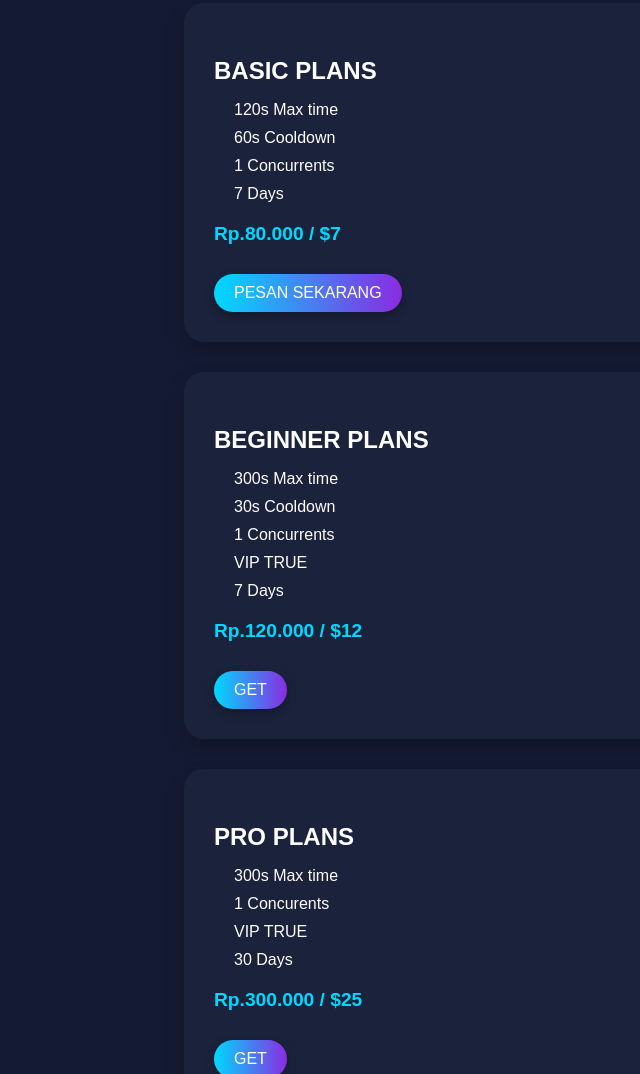
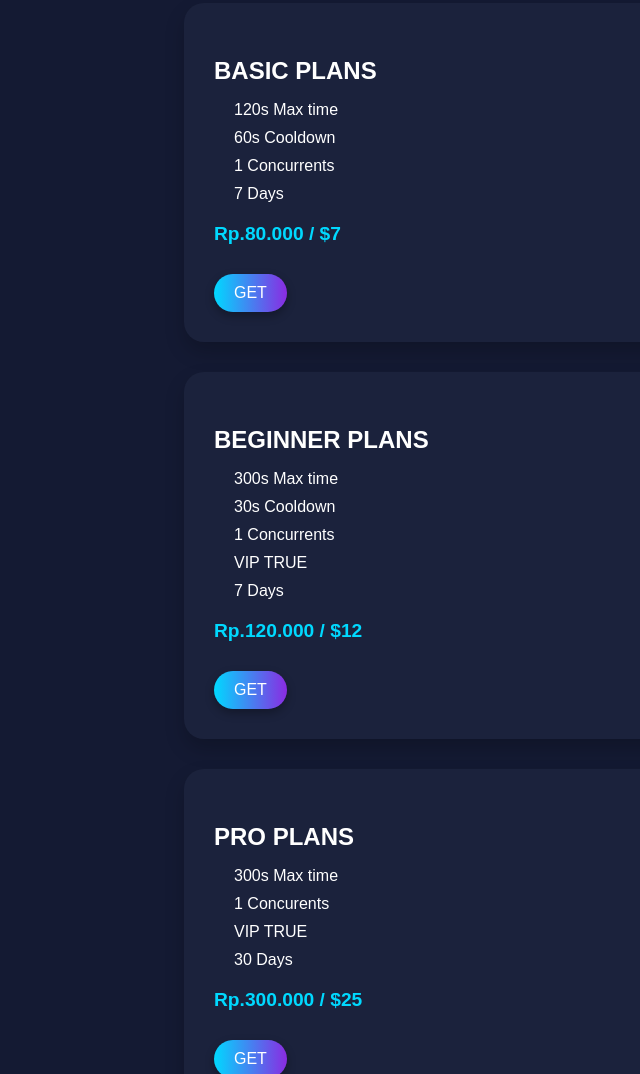
Before and after one commit to Vertiniger/tin, a plain HTML site: page index.html in a window 1280 px wide. Shown: the part 941-2015 px from the top of the page, without its empty margins (26-666 px from the left). Drawn offline with Linux system fonts and the light colour scheme.

Commit message:
Update index.html

```diff
--- a/index.html
+++ b/index.html
@@ -227,7 +227,7 @@
                 <li>7 Days</li>
             </ul>
             <p class="price">Rp.80.000 / $7</p>
-            <a href="https://t.me/mylivecore1">Pesan Sekarang</a>
+            <a href="https://t.me/mylivecore1">GET</a>
         </div>
 
         <div class="service-card">
```
